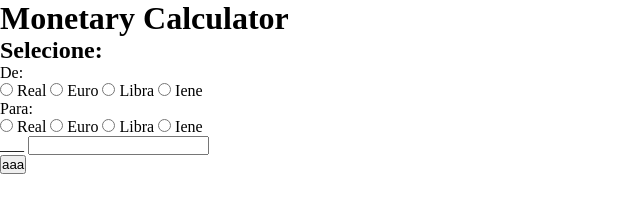
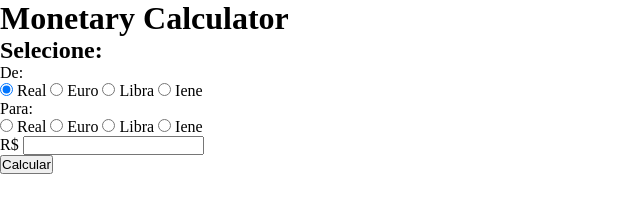
Before and after one commit to italoryansouza/Monetary-Conversor, a plain HTML site: page index.html in a window 1280 px wide. Shown: the whole page, without its empty margins (0-640 px from the left). Drawn offline with Linux system fonts and the light colour scheme.

Commit message:
Entrada de dados

```diff
--- a/asstes/scripts/script.js
+++ b/asstes/scripts/script.js
@@ -1,4 +1,4 @@
-real1.addEventListener (selecionou(), 'onclick')
+// Colocar o valor DE na tela quando alterado:
 
 function selecionou(){
     var valor = document.getElementsByName("chor1");
@@ -8,3 +8,73 @@ function selecionou(){
         }
     }
 }
+
+function calcular(){
+    var n = document.getElementById("cifra");
+    var vde = n.innerHTML;
+    var valor2 = document.getElementsByName("chor2");
+
+    for (var p = 0; p < valor2.length; p++){
+        if(valor2[p].checked){
+            var vpara = valor2[p].value;
+        }
+    }
+
+    // Cálculos:
+
+    //Reais
+    if(vde == "R$" && vpara == "real2"){
+        resultado.innerHTML = 'Você escolheu Reais no De e Reais no Para'
+    }
+    else if(vde == "R$" && vpara == "euro2"){
+        resultado.innerHTML = 'Você escolheu Reais no De e Euro no Para'
+    }
+    else if(vde == "R$" && vpara == "libra2"){
+        resultado.innerHTML = 'Você escolheu Reais no De e libra no Para'
+    }
+    else if(vde == "R$" && vpara == "iene2"){
+        resultado.innerHTML = 'Você escolheu Reais no De e Iene no Para'
+    }
+
+    //Euro
+    if(vde == "€" && vpara == "real2"){
+        resultado.innerHTML = 'Você escolheu Euro no De e Reais no Para'
+    }
+    else if(vde == "€" && vpara == "euro2"){
+        resultado.innerHTML = 'Você escolheu Euro no De e Euro no Para'
+    }
+    else if(vde == "€" && vpara == "libra2"){
+        resultado.innerHTML = 'Você escolheu Euro no De e libra no Para'
+    }
+    else if(vde == "€" && vpara == "iene2"){
+        resultado.innerHTML = 'Você escolheu Euro no De e Iene no Para'
+    }
+
+    //Libra
+    if(vde == "£" && vpara == "real2"){
+        resultado.innerHTML = 'Você escolheu Libra no De e Reais no Para'
+    }
+    else if(vde == "£" && vpara == "euro2"){
+        resultado.innerHTML = 'Você escolheu Libra no De e Euro no Para'
+    }
+    else if(vde == "£" && vpara == "libra2"){
+        resultado.innerHTML = 'Você escolheu Libra no De e libra no Para'
+    }
+    else if(vde == "£" && vpara == "iene2"){
+        resultado.innerHTML = 'Você escolheu Libra no De e Iene no Para'
+    }
+
+    //Iene
+    if(vde == "¥" && vpara == "real2"){
+        resultado.innerHTML = 'Você escolheu Iene no De e Reais no Para'
+    }
+    else if(vde == "¥" && vpara == "euro2"){
+        resultado.innerHTML = 'Você escolheu Iene no De e Euro no Para'
+    }
+    else if(vde == "¥" && vpara == "libra2"){
+        resultado.innerHTML = 'Você escolheu Iene no De e libra no Para'
+    }
+    else if(vde == "¥" && vpara == "iene2"){
+        resultado.innerHTML = 'Você escolheu Iene no De e Iene no Para'
+    }
+}
--- a/index.html
+++ b/index.html
@@ -20,7 +20,7 @@
 
                 <div id="c1">
                     <p>De:</p>
-                    <input type="radio" name="chor1" id="real1" class="boxchoices" value="R$" onclick="selecionou()">
+                    <input type="radio" name="chor1" id="real1" class="boxchoices" value="R$" onclick="selecionou()" checked>
                     <label for="real1">Real</label>
                     <input type="radio" name="chor1" id="euro1" class="boxchoices" value="€" onclick="selecionou()">
                     <label for="euro1">Euro</label>
@@ -32,23 +32,27 @@
 
                 <div id="c2">
                     <p>Para:</p>
-                    <input type="radio" name="chor2" id="real2" class="boxchoices">
+                    <input type="radio" name="chor2" id="real2" class="boxchoices" value="real2">
                     <label for="real2">Real</label>
-                    <input type="radio" name="chor2" id="euro2" class="boxchoices">
+                    <input type="radio" name="chor2" id="euro2" class="boxchoices" value="euro2">
                     <label for="euro2">Euro</label>
-                    <input type="radio" name="chor2" id="libra2" class="boxchoices">
+                    <input type="radio" name="chor2" id="libra2" class="boxchoices" value="libra2">
                     <label for="libra2">Libra</label>
-                    <input type="radio" name="chor2" id="iene2" class="boxchoices">
+                    <input type="radio" name="chor2" id="iene2" class="boxchoices" value="iene2">
                     <label for="iene2">Iene</label>
                 </div>
             </div>
 
             <div id="boxvalor">
-                <label for="ivalor" id="cifra">___</label>
+                <label for="ivalor"><p id="cifra" style="display: inline;">R$</p></label>
                 <input type="number" name="valor" id="ivalor">
             </div>
 
-            <button>aaa</button>
+            <div id="resultado">
+
+            </div>
+
+            <button onclick="calcular()">Calcular</button>
         </div>
     </main>
 </body>
```
